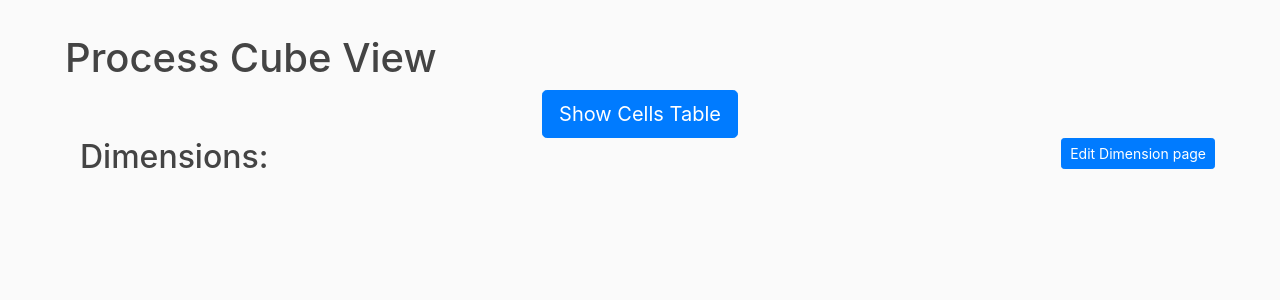
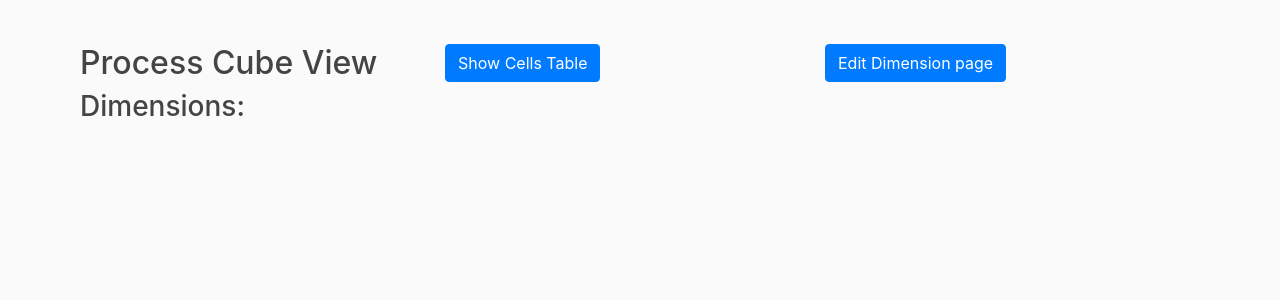
Before and after one commit to ngtom/PCubes-PADS2019, a Django app: template process_cubes/PCV/templates/pcv/pcv.html in a window 1280 px wide. Shown: the part 56-356 px from the top of the page. Run offline with Django 3.2, Linux system fonts and the light colour scheme; the template is opened without the code that fills it, so the values that code supplies are empty; parts of the project's set-up code (start-up, migrations or seed data) failed here and were passed over; some libraries are stand-ins or nearby versions.

Commit message:
minor look pcv changes

```diff
--- a/process_cubes/PCV/templates/pcv/attribute.html
+++ b/process_cubes/PCV/templates/pcv/attribute.html
@@ -1,9 +1,9 @@
-<div class="list-group-item" id="attr_{{ attribute.pk }}">
+<div class="list-group-item general-margin" id="attr_{{ attribute.pk }}">
     <div class="row">
         <div class="col-10">
             <div class="row">
                 <div class="col">
-                        <span style="color: blue">{{ attribute.parent }}:{{ attribute.name }}</span>
+                    <h6>{{ attribute.parent }}:{{ attribute.name }}</h6>
                 </div>
             </div>
             <div class="row">
--- a/process_cubes/PCV/templates/pcv/pcv.html
+++ b/process_cubes/PCV/templates/pcv/pcv.html
@@ -1,58 +1,41 @@
 {% extends 'base.html' %} {% block content %}
+<div class="row general-margin">
+    <div class="col-4">
+        <h2 class="">Process Cube View</h2>
         <div class="row">
             <div class="col-md-12">
-    <h1 class="">Process Cube View</h1>
+                <h3 class="">Dimensions:</h3>
+            </div>
         </div>
     </div>
 
+  <div class="col-4">
+    <div class="row">
       <div class="text-center">
-  <button type="button" class="btn btn-primary btn-lg" name="show_cell">
+        <button type="button" class="btn btn-primary w-100" name="show_cell">
         Show Cells Table
         </button>
       </div>
-
-<div class="float-right">
-  <a class="btn btn-primary btn-sm" href="dimensions">Edit Dimension page</a>
+    </div>
   </div>
 
+  <div class="col-4">
+    <div class="row">
+      <div class="float-right">
+        <a class="btn btn-primary w-100" href="dimensions">Edit Dimension page</a>
+      </div>
+    </div>
+  </div>
+</div>
 
 <div class="row">
   <div class="col-md-12">
-    <h2 class="">Dimensions:</h2>
+      <div class="list-group" id="dimensions_table">
+          {% for dim in dimensions %}
+          {% include "pcv/dimension.html" with dim=dim attributes=attributes free_attributes=free_attributes %}
+          {% endfor %}
+      </div>
   </div>
 </div>
 
-<table class="table table-striped">
-  {% for dim in dimensions %}
-  <tr>
-    <th>name: {{ dim.name }}</th>
-    <th>
-      <form action="#" method="POST">
-        {% csrf_token %}
-        <input type="submit" class="btn btn-info" value="Slice" name="slice_" />
-        <input type="submit" class="btn btn-info" value="Dice" name="dice_" />
-        <input type="hidden" id="dim_id" name="dim_id" value="{{ dim.pk }}" />
-      </form>
-    </th>
-  </tr>
-  <th colspan="3">Attributes:</th>
-  <tr>
-    <th colspan="3">
-      <table class="table table-striped">
-          <div class="row">
-              <div class="list-group" id="attributes_{{ dim.pk }}">
-                  {% for attribute in dim.attributes.all %}
-                  {% include "pcv/attribute.html" with dim=dim attribute=attribute %}
-                  {% endfor %}
-              </div>
-          </div>
-      </table>
-    </th>
-  </tr>
-
-  {% endfor %}
-</table>
-
-
-
 {% endblock %}
```
Also changed, not shown: process_cubes/PCV/templates/pcv/dimension.html (added, +42 -0 lines). Lines whose indentation alone changed are shown as unchanged.
